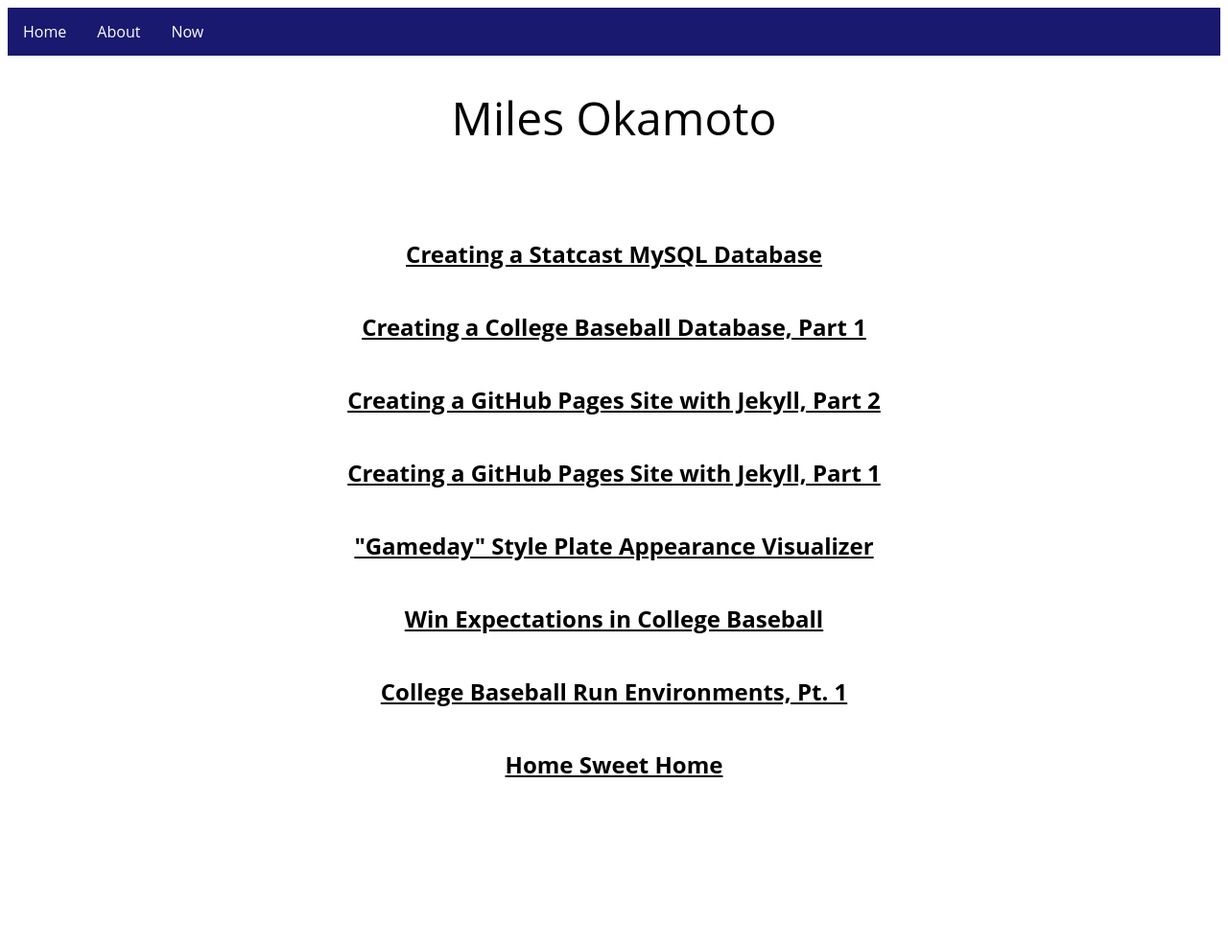
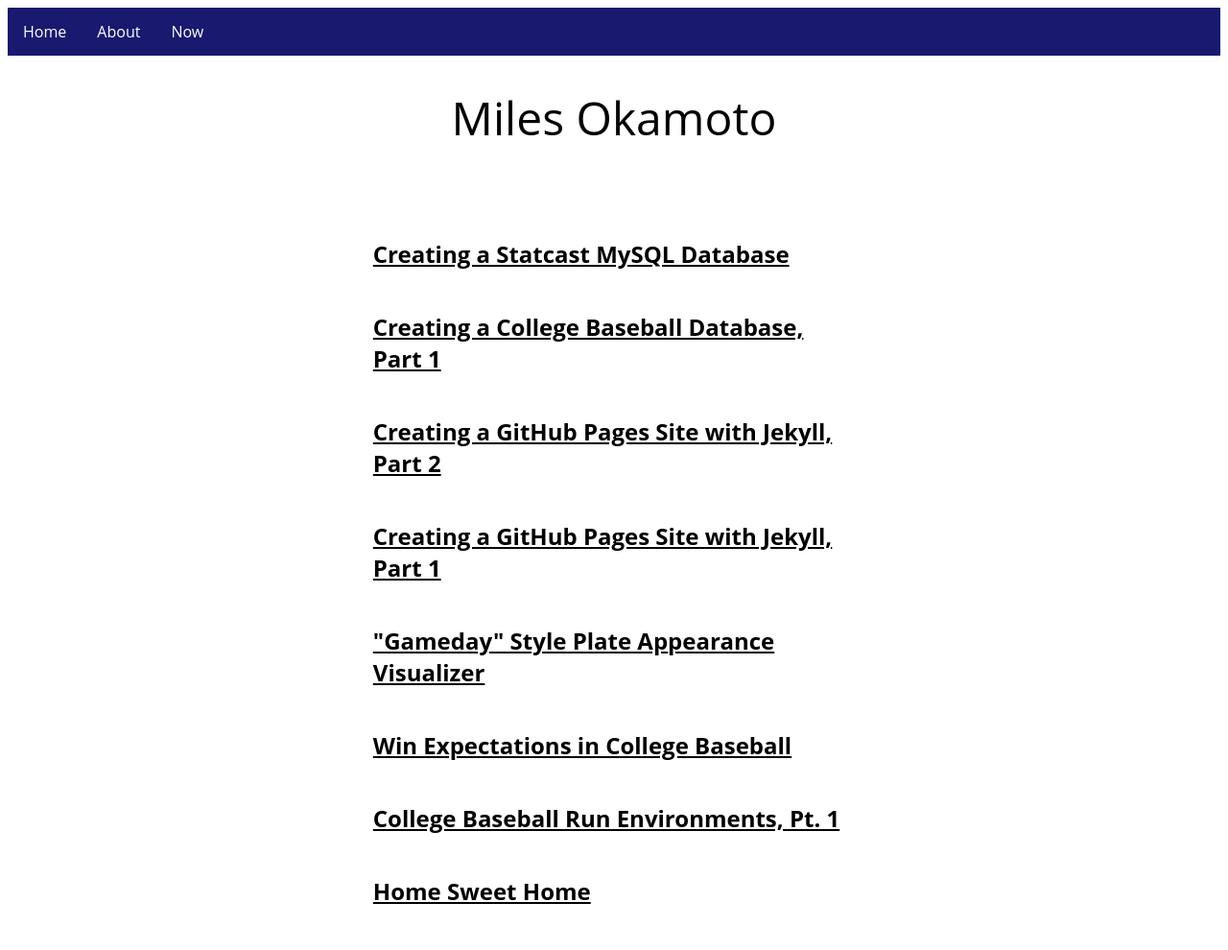
Before and after one commit to milesok/milesok.github.io, a Jekyll site: the page built from index.md, in a window 1280 px wide. Shown: the whole page at 96% size. Built offline with Jekyll 4.4.1, drawn with Linux system fonts in a browser that asks for light colours; before the commit the page ends 900 px from its top, so only the background shows below that.

Commit message:
Update main.scss
uncenter post previews

```diff
--- a/_sass/main.scss
+++ b/_sass/main.scss
@@ -38,12 +38,11 @@ nav {
 }
 .post-preview{
   padding: .1rem;
-  text-align: center;
 }
 .posts-list{
   margin: auto;
   padding:1rem;
-  width: 50%;
+  width: 40%;
   a {
     color: black;
     font-weight: bold;
```
